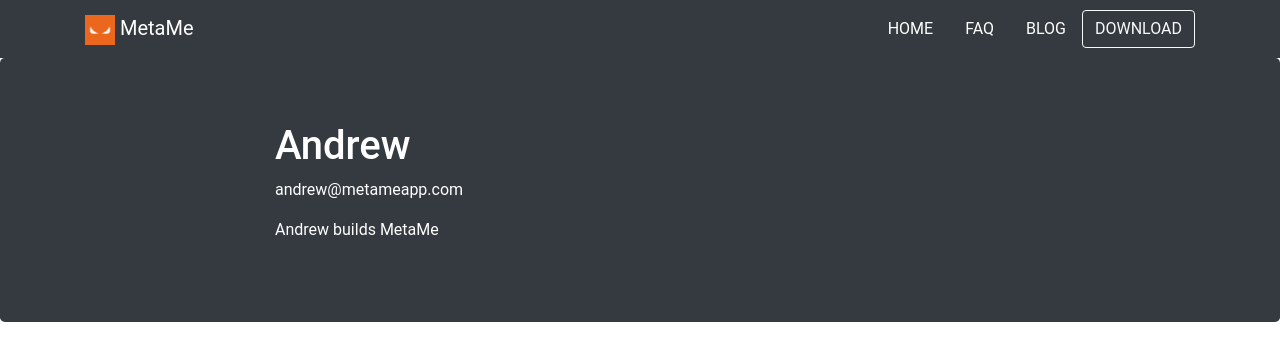
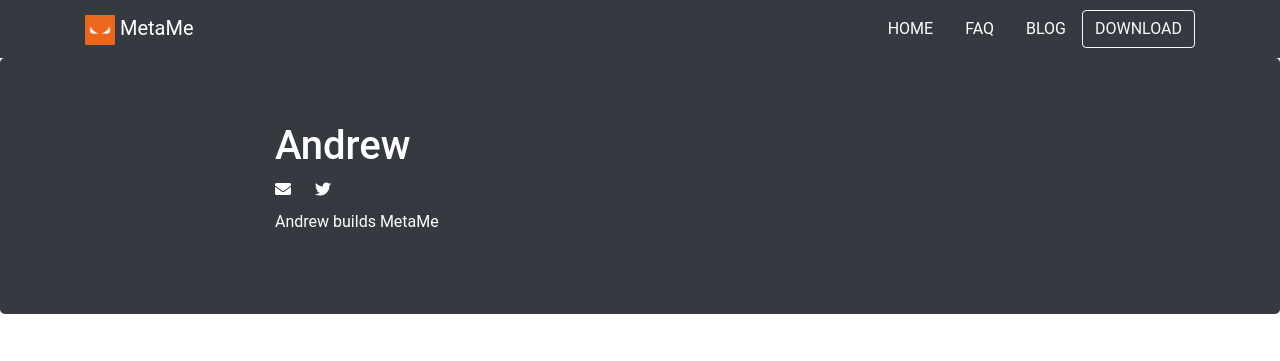
Before and after one commit to meta-me/metame-website, a Jekyll site: the page built from _authors/andrew.md, in a window 1280 px wide. Shown: the top 361 px of the page. Built offline with Jekyll 4.4.1, drawn with Linux system fonts in a browser that asks for light colours; comment, search, counter and statistics services are not loaded.

Commit message:
Formatted twitter link

```diff
--- a/_layouts/author.html
+++ b/_layouts/author.html
@@ -6,10 +6,15 @@
     <div class="row justify-content-center">
       <div class="col-sm-12 col-lg-10 col-xl-8 text-left">
         <h1>{{page.name}}</h1>
-        <div>
-          {{page.email}} {{page.twitter}}
+        <div class="d-flex">
+          <div>
+            <a href="mailto:{{page.email}}" class="text-white"><i class="fas fa-envelope"></i> </a>
+          </div>
+          <div class="mx-4">
+            <a href="//twitter.com/{{page.twitter}}" class="text-white"><i class="fab fa-twitter"></i></a>
+          </div>
         </div>
-        <div class="mt-3">
+        <div class="mt-2">
           {{content}}
         </div>
       </div>
--- a/_layouts/post.html
+++ b/_layouts/post.html
@@ -8,7 +8,7 @@
             <div class="col-sm-12 col-lg-10 col-xl-8 text-left">
                 <h1>{{page.title}}</h1>
                 <div>
-                    By <a href="{{author.url}}">{{author.name}}</a>
+                    By <a href="{{author.url}}" class="text-body">{{author.name}}</a>
                 </div>
                 <div>
                     {{page.date | date:'%B %-d, %Y'}}
```
Also changed, not shown: _authors/andrew.md (+1 -1 lines).
